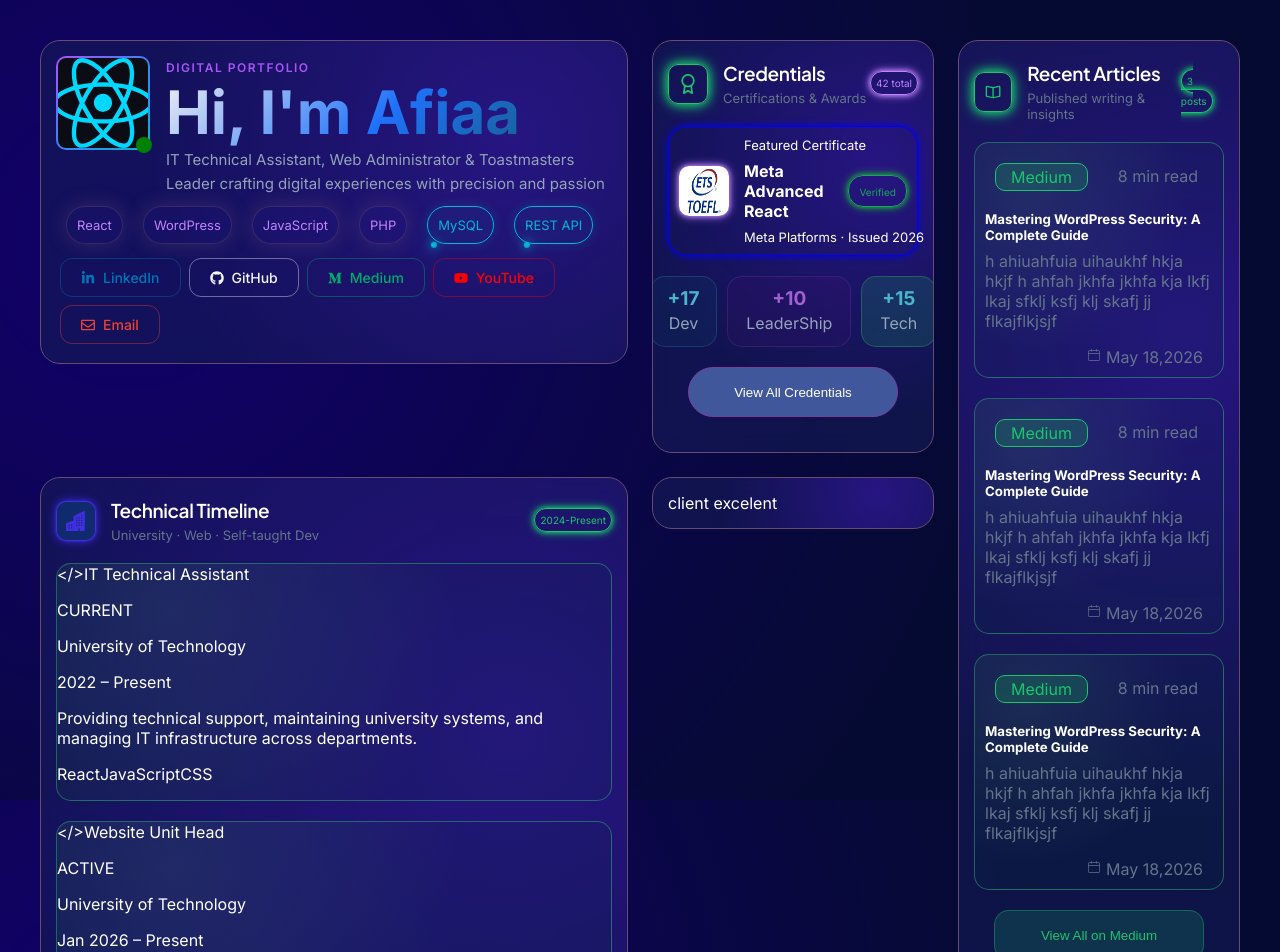
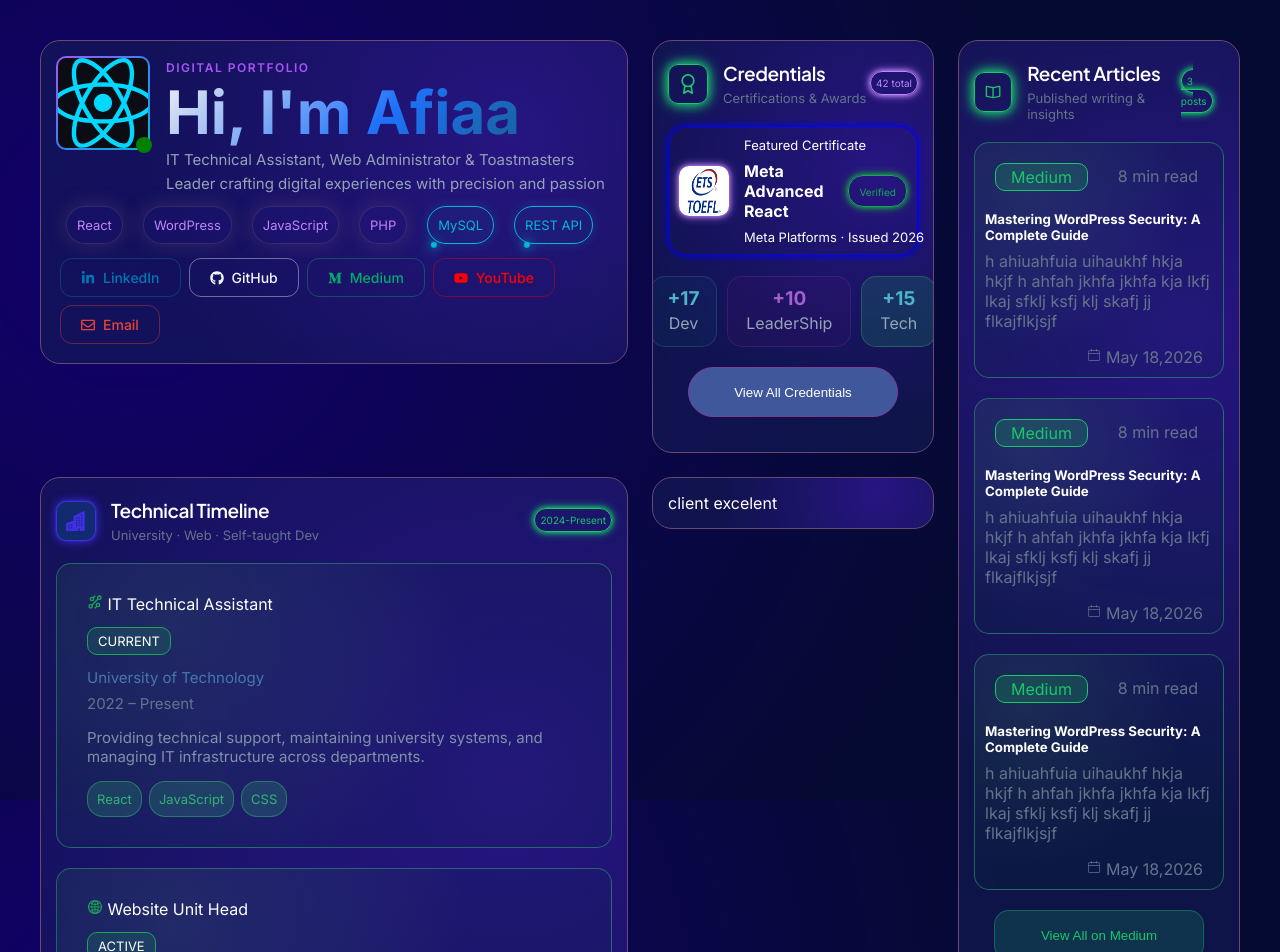
Before and after one commit to AfiaaSattar/AfiaaPortfolio, a React (Vite) app: page / in a window 1280 px wide. Shown: the top 952 px of the page. Built offline with nearby package versions, Linux system fonts and the light colour scheme.

Commit message:
17th July

```diff
--- a/package.json
+++ b/package.json
@@ -12,7 +12,7 @@
   "dependencies": {
     "react": "^19.2.6",
     "react-dom": "^19.2.6",
-    "react-icons": "^5.6.0",
+    "react-icons": "^5.7.0",
     "react-router-dom": "^7.18.0",
     "styled-components": "^6.4.2"
   },
--- a/src/components/TechnicalTimelineCards.jsx
+++ b/src/components/TechnicalTimelineCards.jsx
@@ -1,10 +1,13 @@
 import { BsFillBuildingsFill } from "react-icons/bs";
+import { AiOutlineGlobal } from "react-icons/ai";
+import { GrTechnology } from "react-icons/gr";
+import styled from "styled-components";
 export default function TechnicalTimelineCards(){
     const technicalExperience = [
        {
         id: 1,
-        icon: "</>",
-        title: "IT Technical Assistant",
+        icon: <GrTechnology />,
+        title: " IT Technical Assistant",
         situation: "CURRENT",
         workPlace: "University of Technology",
         date: "2022 – Present",
@@ -14,8 +17,8 @@
        },
        {
         id: 2,
-        icon: "</>",
-        title: "Website Unit Head",
+        icon: <AiOutlineGlobal />,
+        title: " Website Unit Head",
         situation: "ACTIVE",
         workPlace: "University of Technology",
         date: "Jan 2026 – Present",
@@ -26,7 +29,7 @@
        {
         id: 3,
         icon: "</>",
-        title: "Frontend Developer",
+        title: " Frontend Developer",
         situation: "SELF-TAUGHT",
         workPlace: "Independent — this portfolio is proof",
         date: "2022 – Present",
@@ -35,6 +38,33 @@
         themeColor: "green"
        },
     ]
+    const Situation = styled.p`
+        background-color: #17a8562e;
+        border-radius: 10px;
+        border: 1px solid #17a856;
+        width: fit-content;
+        height: fit-content;
+        padding:  5px 10px;
+        font-size: 13px;
+    `
+    const WorkPlace = styled.p`
+    color: #4578ae;
+    margin: 0px;
+    font-size: 15px;
+    `
+    const Datex = styled.p`
+    color: #64748b;
+    margin-top: 7px;
+    font-size: 15px;
+    `
+    const Description = styled.p`
+    color: #8091a8;
+    margin-top: 7px;
+    font-size: 15px;
+    `
+    const Tags = styled.p`
+
+    `
     return(
         <div className="technical-timeline-cards">
             {/*atechnical-timeline-header*/}
@@ -54,16 +84,21 @@
 
                 {technicalExperience.map((item) =>
                    <div className="technical-body" key={item.id}>
-                    <span>{item.icon}</span>
+                    <span className="icon">{item.icon}</span>
                     <span>{item.title}</span>
-                    <p>{item.situation}</p>
-                    <p>{item.workPlace}</p>
-                    <p>{item.date}</p>
-                    <p>{item.description}</p>
-                    <p>{item.tags}</p>
+                    <Situation>{item.situation}</Situation>
+                    <WorkPlace>{item.workPlace}</WorkPlace>
+                    <Datex>{item.date}</Datex>
+                    <Description>{item.description}</Description>
+                    <div className="tags-container">
+                        {item.tags.map((tag,index) => (
+                            <span key={index} className="custom-tag">
+                                {tag}
+                            </span>
+                        ))}
+                    </div>
                    </div>
                 )}
-
         </div>
     );
 }
--- a/src/index.css
+++ b/src/index.css
@@ -513,6 +513,7 @@
 .technical-body{
 border-radius: 15px;
 border: 1px solid #31b7717d;
+padding: 30px;
 margin-top: 20px;
 background:
   radial-gradient(
@@ -522,3 +523,22 @@
   ),
   #033f301a;
 }
+/*technical-tags*/
+.icon{
+  color: #17a856;
+}
+.tags-container{
+ display: flex;
+ gap: 7px;
+}
+.custom-tag{
+  display: flex;
+  border: 1px solid #31b7717d;
+  border-radius: 16px;
+  padding: 9px;
+  width: fit-content;
+  height: fit-content;
+  color: #31b772fa;
+  background-color: #31b77236;
+  font-size: small;
+}
```
Also changed, not shown: 1 other file (tests, documents, lock files or other folders).
